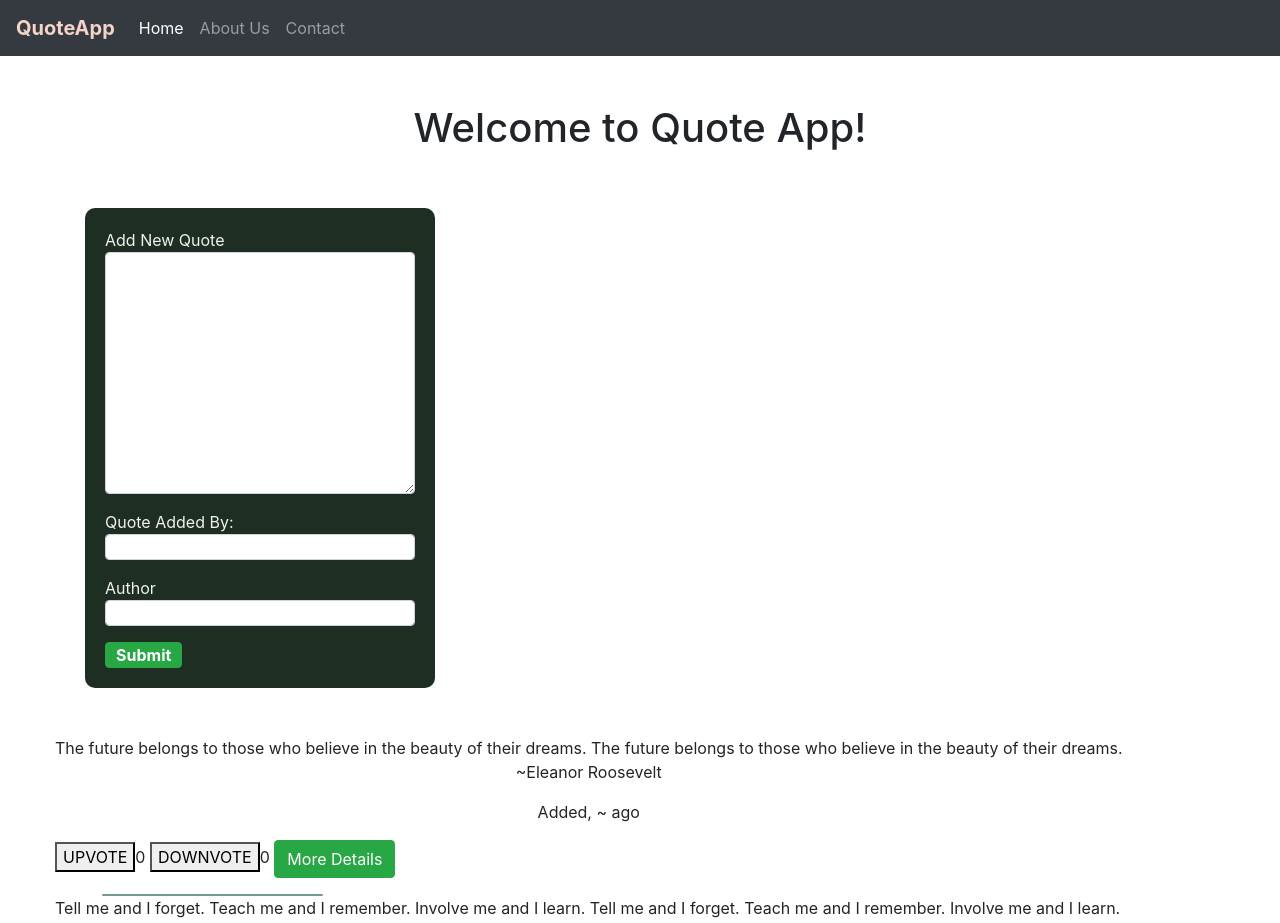
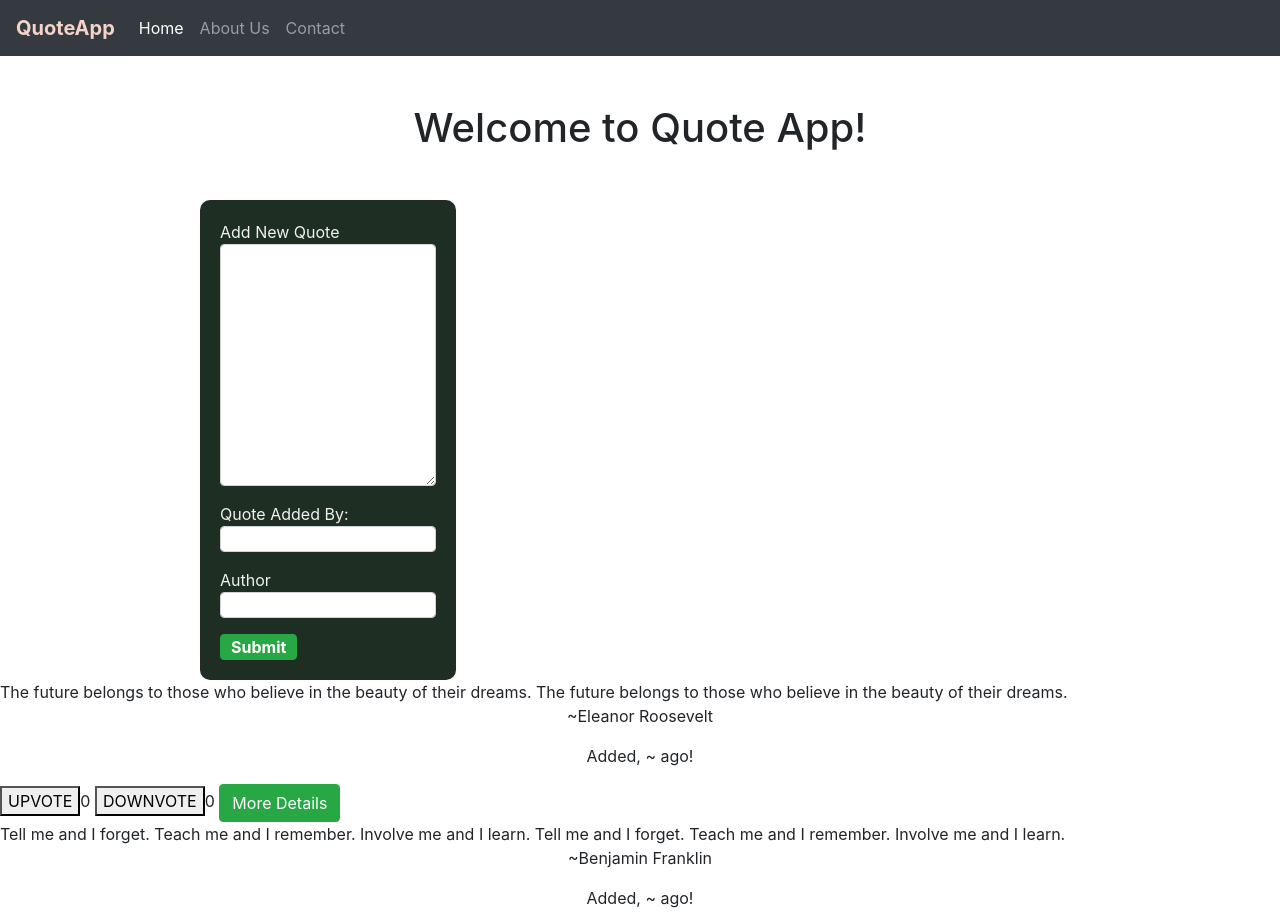
Before and after one commit to chanaiagwata/Quote-App, an Angular app: page / in a window 1280 px wide. Shown: the top 923 px of the page. Built offline with nearby package versions, Linux system fonts and the light colour scheme.

Commit message:
style:optimize description button styling

```diff
--- a/src/app/quote-description/quote-description.component.css
+++ b/src/app/quote-description/quote-description.component.css
@@ -1,3 +1,42 @@
+
+.details{
+        margin: 30px;
+        text-align: center;
+}
 .btn{
-    margin-left: 120px;
+    margin-top: 10px;
+    color:black;
+    background-color: bisque;
+    font-family:'Roboto',sans-serif;
+    padding:5px;
+    transition: all 0.2s;
+    font-weight:300;
 }
+.btn:hover{
+    color: #FFFFFF;
+    background-color: #CE531F;
+
+    }
+
+
+
+
+
+
+    /*  display:inline-block;
+     padding:0.35em 1.2em;
+     border:0.1em solid #FFFFFF;
+     margin:0 0.3em 0.3em 0;
+     border-radius:0.12em;
+     box-sizing: border-box;
+     text-decoration:none;
+     font-family:'Roboto',sans-serif;
+     font-weight:300;
+     color:#FFFFFF;
+     text-align:center;
+     transition: all 0.2s;
+    }
+    .btn:hover{
+     color:#000000;
+     background-color:#FFFFFF;
+    } */
--- a/src/app/quote-description/quote-description.component.html
+++ b/src/app/quote-description/quote-description.component.html
@@ -1,10 +1,8 @@
-<p>{{quote.description}}</p>
-<div>
-    <li style="list-style: none;">Added by~{{quote.contributor}}</li>
+<div class="details">
+    <div>
+        <li style="list-style: none;">Added by~{{quote.contributor}}</li>
+    </div>
+    <div>
+        <a href="#"><button class="btn" (click)= 'quoteComplete(isComplete)'>Delete Quote</button></a>
+    </div>
 </div>
-<!-- <p>Inspirational?<button class="btn1" (click)="upvoteClick()">UPVOTE</button> <span>{{quote.upvote}}</span> </p>
-<p><span>Uninspirational?</span><button class="btn2" (click)="downvoteClick()" >DOWNVOTE:</button>{{quote.downvote}}</p> -->
-
-<div>
-    <button class="btn btn-success mt-2 ml-3" (click)= 'quoteComplete(isComplete)'>Delete Quote</button>
-</div>
--- a/src/app/quote-form/quote-form.component.css
+++ b/src/app/quote-form/quote-form.component.css
@@ -13,6 +13,8 @@
     padding:20px;
     color:#f1f1f1;
     border-radius: 10px;
+    width: 20%;
+    margin-left: 200px;
 }
 .btn{
     padding-left:10px;
--- a/src/app/quotes/quotes.component.css
+++ b/src/app/quotes/quotes.component.css
@@ -5,3 +5,8 @@ background: #82B1A1;
     transform: scale(1.05);
  box-shadow: 0 10px 20px black, 0 4px 8px black;
 }
+
+.main{
+    display:flex;
+    flex-direction: row;
+}
--- a/src/app/quotes/quotes.component.html
+++ b/src/app/quotes/quotes.component.html
@@ -1,16 +1,17 @@
-<div class="container">
-  <div class="row">
-    <div class="col-4">
+
+  <main>
+    <div class="form">
       <app-quote-form (addQuote)="addNewQuote($event)"></app-quote-form>
     </div>
-    <div class="row mt-5">
+    <div class="highlight">
       <div *ngFor="let quote of quotes; let i =index">
         <div HighlightQuoteDirective *ngIf="highest()===quote.upvote && quote.upvote>0"></div>{{quote.quote}}
         <div *ngIf="highest()!==quote.upvote || quote.upvote===0; then highlight else unhighlight"></div>
+        <div>
           <ng-template #highlight>
             {{quote.quote}}
             <p class="text-center" style="list-style: none;">~{{quote.author}}</p>
-        <p class="text-center mt-3" style="list-style: none;">Added, ~{{quote.dateAdded |timeCount}}ago</p>
+            <p class="text-center" style="list-style: none;">Added, ~{{quote.dateAdded |timeCount}}ago!</p>
             <button (click)="upvoteClick(i)">UPVOTE</button>{{quote.upvote}}
             <button (click)="downvoteClick(i)">DOWNVOTE</button>{{quote.downvote}}
             <button class="btn btn-success" (click)='toggleDescription(i)'>More Details</button>
@@ -18,10 +19,12 @@
             </app-quote-description>
 
           </ng-template>
+        </div>
+        <div>
           <ng-template #unhighlight>
             {{quote.quote}}
-        <p class="text-center" style="list-style: none;">~{{quote.author}}</p>
-        <p class="text-center mt-3" style="list-style: none;">Added~{{quote.dateAdded|timeCount}} ago</p>
+            <p class="text-center" >~{{quote.author}}</p>
+            <p class="text-center" >Added~{{quote.dateAdded|timeCount}} ago!</p>
             <button (click)="upvoteClick(i)">UPVOTE</button>{{quote.upvote}}
             <button (click)="downvoteClick(i)">DOWNVOTE</button>{{quote.downvote}}
             <button class="btn btn-success" (click)='toggleDescription(i)'>More Details</button>
@@ -29,63 +32,9 @@
             </app-quote-description>
 
           </ng-template>
-
-
-
-
-
-
-        <!-- <div *ngFor='let quote of quotes; let i = index'> -->
-        <!-- <p *ngIf="quote.upvote == highest && quote.upvote >0; then highlight else unhighlight"></p> -->
-        <!-- <p *ngIf="quote.upvote &&quote.upvote == highest; then highlight else unhighlight"></p> -->
-
-
-
-
-        <div class="col-md-3 mt-3 ml-3">
-          <!-- <ng-template #highlight> -->
-          <div class="card  ml-3" style="max-width: 350px;">
-            <!-- <div appHighlightQuote> -->
-            <!-- <div class="card-body">
-                  <li class="text-center" style="list-style: none;"><span>&#8220;</span> {{quote.quote}}
-                    <span>&#8221;</span></li>
-                  <li class="text-center" style="list-style: none;">~{{quote.author}}</li>
-                  <li class="text-center mt-3" style="list-style: none;">Quote added on~{{quote.dateAdded|date}}</li>
-
-
-                  <div class="text-center">
-                    <button class="btn btn-success" (click)='toggleDescription(i)'>More Details</button>
-                  </div>
-                  <app-quote-description *ngIf='quote.description' [quote]='quote'
-                    (isComplete)='completeQuote($event,i)'>
-                  </app-quote-description>
-                </div> -->
-            <!-- </div> -->
-          </div>
-          <!-- </ng-template> -->
-        </div>
-
-        <!-- <div class="col-md-3">
-          <ng-template #unhighlight>
-            <div class="card  ml-3" style="max-width: 350px;">
-
-              <div class="card-body">
-                <li class="text-center" style="list-style: none;">
-                  <span>&#8220;</span>{{quote.quote}}<span>&#8221;</span></li>
-                <li class="text-center" style="list-style: none;">~{{quote.author}}</li>
-                <li class="text-center mt-3" style="list-style: none;">Quote added on~{{quote.dateAdded|date}}</li>
-
-                <div class="text-center">
-                  <button class="btn btn-success" (click)='toggleDescription(i)'>More Details</button>
-                </div>
-                <app-quote-description *ngIf='quote.description' [quote]='quote' (isComplete)='completeQuote($event,i)'>
-                </app-quote-description>
-              </div>
-            </div>
-          </ng-template>
-        </div> -->
-      </div>
         </div>
 
       </div>
     </div>
+
+  </main>
```
Lines whose indentation alone changed are shown as unchanged.
